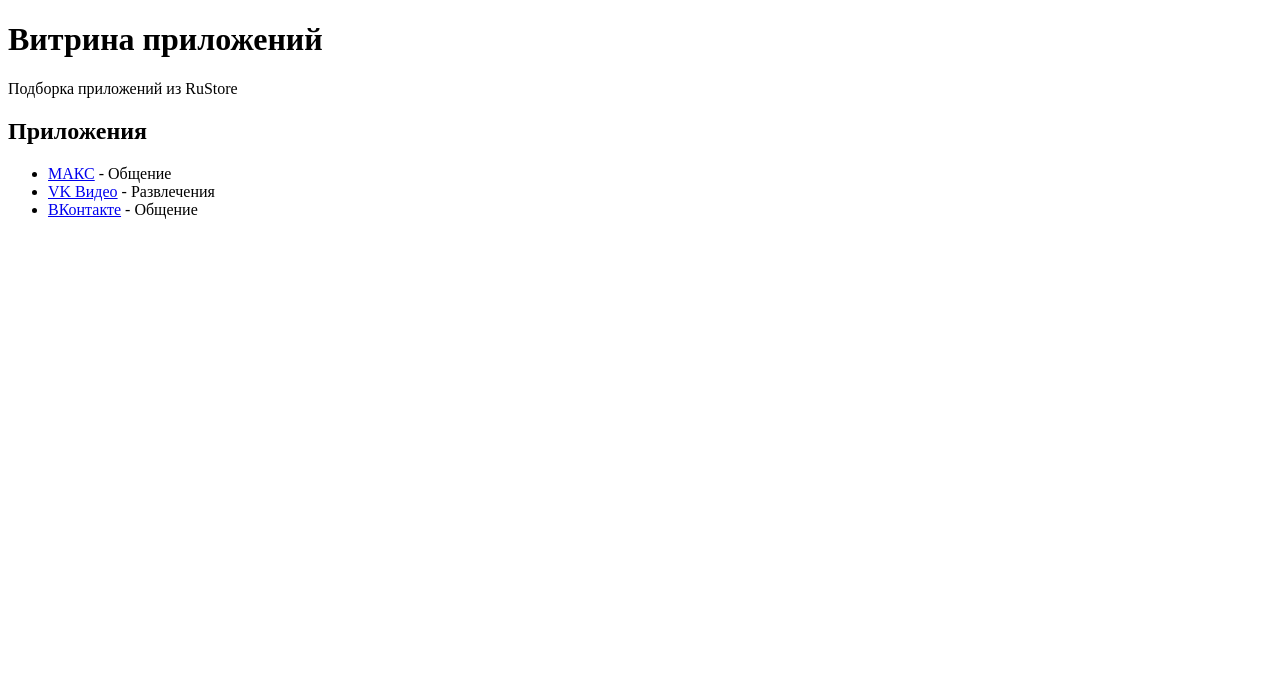
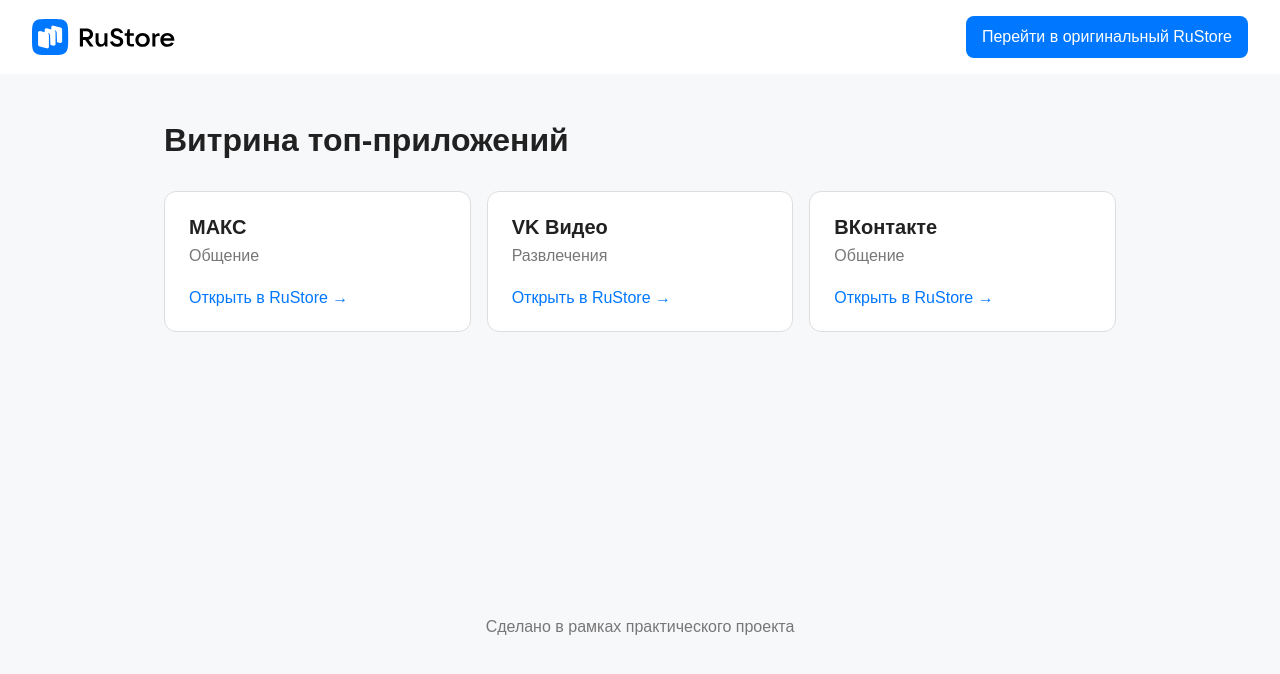
Before and after one commit to cytns/rustore-web, a Flask app: page / in a window 1280 px wide. Shown: the top 674 px of the page. Run offline with Flask 3, Linux system fonts and the light colour scheme.

Commit message:
Стилизовал страницу и карточки

```diff
--- /dev/null
+++ b/static/style.css
@@ -0,0 +1,97 @@
+* {
+    box-sizing: border-box;
+}
+
+body {
+    font-family: sans-serif;
+    color: #212121;
+    background: #f7f8fa;
+    margin: 0;
+}
+
+.header {
+    display: flex;
+    align-items: center;
+    justify-content: space-between;
+    gap: 16px;
+    padding: 16px 32px;
+    background: white;
+}
+
+.logo {
+    width: 144px;
+    height: auto;
+}
+
+.button {
+    padding: 12px 16px;
+    color: white;
+    background: #0077ff;
+    border-radius: 8px;
+    text-decoration: none;
+}
+
+main {
+    max-width: 1000px;
+    min-height: 65vh;
+    margin: 0 auto;
+    padding: 48px 24px;
+}
+
+h1 {
+    margin: 0 0 32px;
+}
+
+.apps {
+    display: grid;
+    grid-template-columns: repeat(auto-fit, minmax(220px, 1fr));
+    gap: 16px;
+}
+
+.card {
+    display: block;
+    padding: 24px;
+    color: #212121;
+    background: white;
+    border: 1px solid #dedede;
+    border-radius: 12px;
+    text-decoration: none;
+}
+
+.card h2 {
+    margin: 0 0 8px;
+    font-size: 20px;
+}
+
+.card p {
+    margin: 0 0 24px;
+    color: #777;
+}
+
+.card span {
+    color: #0077ff;
+}
+
+.card:hover {
+    border-color: #0077ff;
+}
+
+footer {
+    padding: 24px;
+    color: #777;
+    text-align: center;
+}
+
+@media (max-width: 600px) {
+    .header {
+        padding: 16px;
+    }
+
+    .logo {
+        width: 112px;
+    }
+
+    .button {
+        font-size: 14px;
+    }
+}
--- a/templates/index.html
+++ b/templates/index.html
@@ -3,17 +3,28 @@
 <head>
     <meta charset="UTF-8">
     <meta name="viewport" content="width=device-width, initial-scale=1">
-    <title>Витрина приложений</title>
+    <title>Витрина топ-приложений</title>
+    <link rel="stylesheet" href="{{ url_for('static', filename='style.css') }}">
 </head>
 <body>
-    <h1>Витрина приложений</h1>
-    <p>Подборка приложений из RuStore</p>
+    <header class="header">
+        <img class="logo" src="{{ url_for('static', filename='rustore-logo.svg') }}" alt="RuStore">
+        <a class="button" href="https://www.rustore.ru/catalog/all">Перейти в оригинальный RuStore</a>
+    </header>
 
-    <h2>Приложения</h2>
-    <ul>
-        {% for app in apps %}
-        <li><a href="{{ app.url }}">{{ app.name }}</a> - {{ app.category }}</li>
-        {% endfor %}
-    </ul>
+    <main>
+        <h1>Витрина топ-приложений</h1>
+        <div class="apps">
+            {% for app in apps %}
+            <a class="card" href="{{ app.url }}">
+                <h2>{{ app.name }}</h2>
+                <p>{{ app.category }}</p>
+                <span>Открыть в RuStore →</span>
+            </a>
+            {% endfor %}
+        </div>
+    </main>
+
+    <footer>Сделано в рамках практического проекта</footer>
 </body>
 </html>
```
Also changed, not shown: static/rustore-logo.svg (added).
